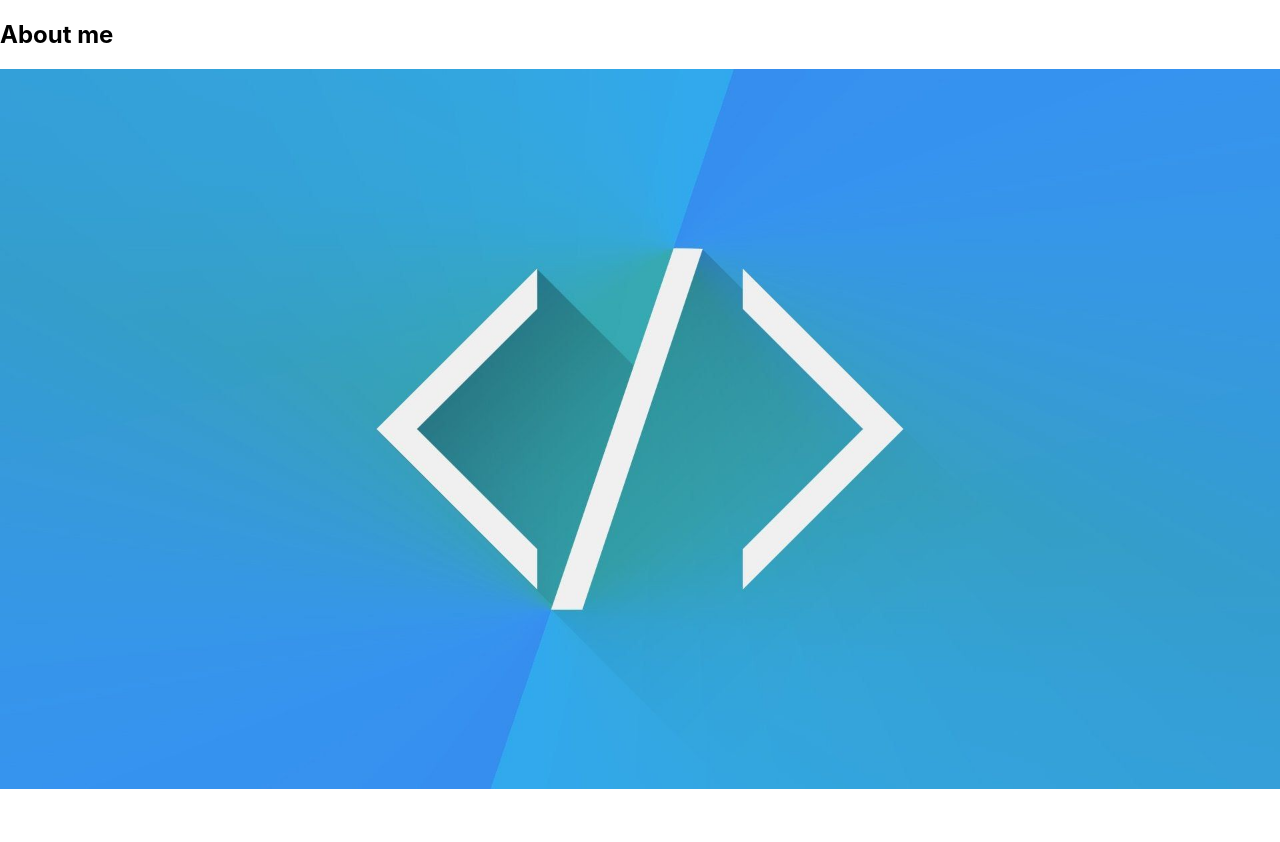
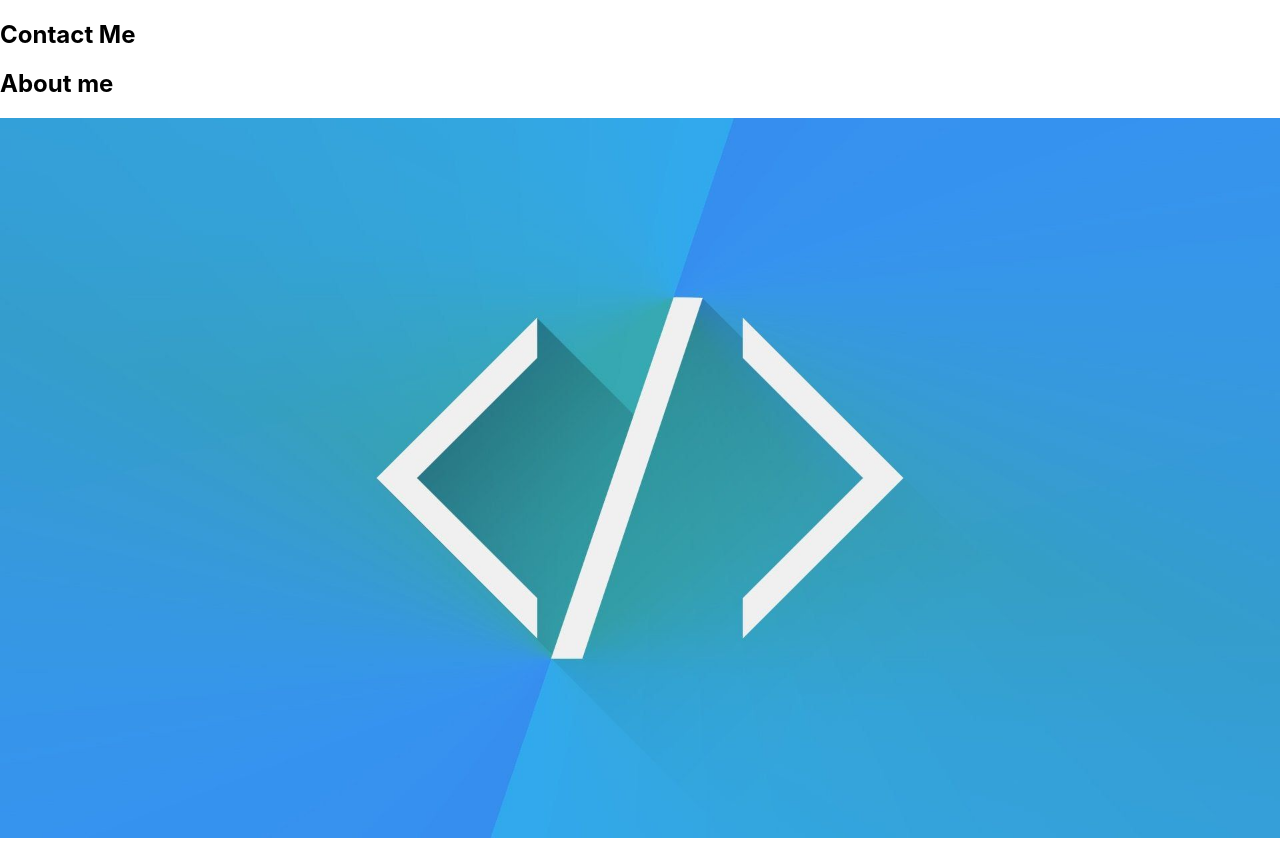
Before and after one commit to archana-nagaraj/react-portfolio, a React (Create React App) app: page / in a window 1280 px wide. Before the commit the page ends 800 px from the top, so only its background shows below. Built offline with nearby package versions, Linux system fonts and the light colour scheme.

Commit message:
added contact and renederd in app component

```diff
--- a/src/App.js
+++ b/src/App.js
@@ -1,10 +1,12 @@
 import React from 'react';
+import Contact from './components/Contact';
 import About from './components/About';
 import './App.css';
 
 function App() {
   return (
     <div>
+      <Contact></Contact>
         <main>
             <About></About>
         </main>
--- /dev/null
+++ b/src/components/Contact/index.js
@@ -0,0 +1,13 @@
+import React from 'react';
+//import { validateEmail } from '../../utils/helper';
+
+function Contact() {
+    return (
+        <section className="my-5">
+        <h1 id="about">Contact Me</h1>
+
+        </section>
+    );
+  }
+
+export default Contact;
```
